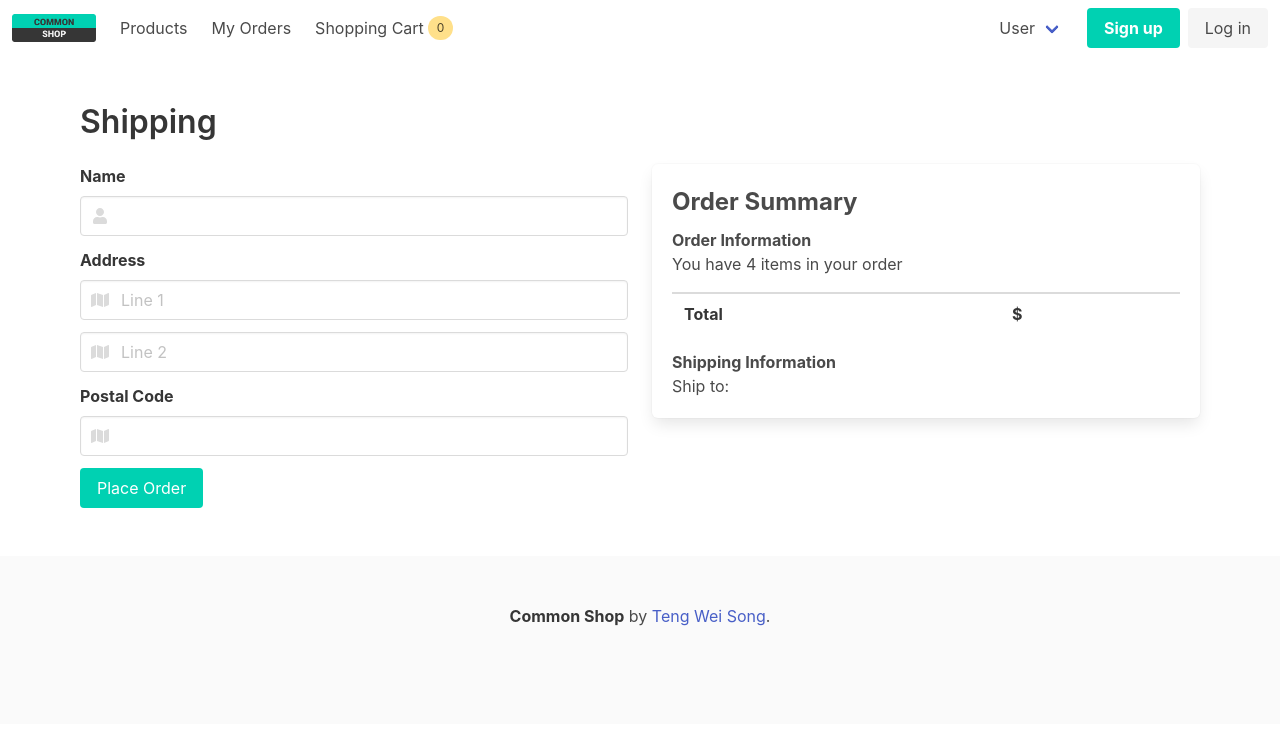
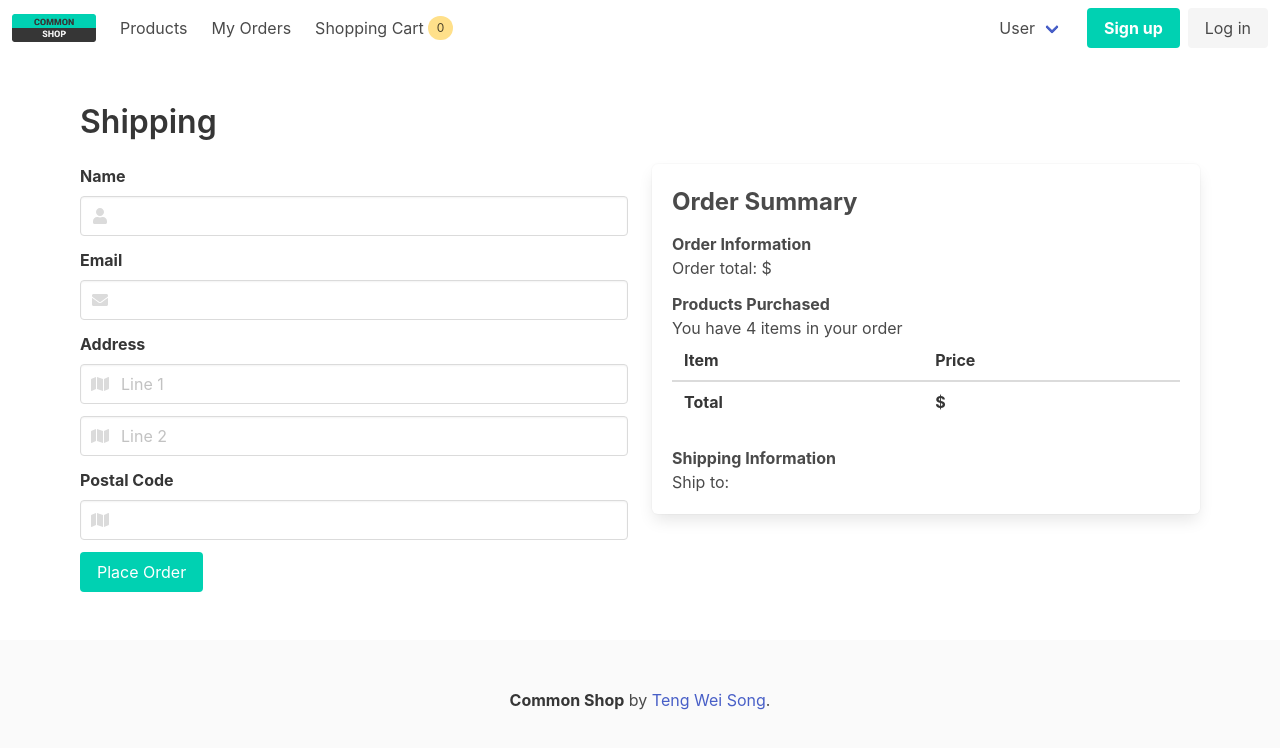
Before and after one commit to weisong0908/common-shop-web-client, a Vue app: page /check-out in a window 1280 px wide. Shown: the top 748 px of the page. Built offline with nearby package versions, Linux system fonts and the light colour scheme.

Commit message:
refactoring

```diff
--- a/src/components/OrderSummary.vue
+++ b/src/components/OrderSummary.vue
@@ -1,9 +1,19 @@
 <template>
   <div class="box">
     <p class="is-size-4 has-text-weight-bold">Order Summary</p>
-    <p class="has-text-weight-bold mt-2">Order Information</p>
+    <p v-if="order.id" class="has-text-grey">Order ID: {{ order.id }}</p>
+    <p class="has-text-weight-bold mt-3">Order Information</p>
+    <p v-if="order.date">Order date: {{ order.date }}</p>
+    <p>Order total: ${{ order.totalPrice }}</p>
+    <p class="has-text-weight-bold mt-3">Products Purchased</p>
     <p>You have 4 items in your order</p>
-    <table class=" my-4 table is-hoverable is-fullwidth">
+    <table class="table is-hoverable is-fullwidth">
+      <thead>
+        <tr>
+          <th>Item</th>
+          <th>Price</th>
+        </tr>
+      </thead>
       <tbody>
         <tr v-for="product in order.products" :key="product.id">
           <td>{{ product.count }} &times; {{ product.title }}</td>
@@ -17,8 +27,10 @@
         </tr>
       </tfoot>
     </table>
-    <p class="has-text-weight-bold mt-2">Shipping Information</p>
-    <p>Ship to: {{ customer.name }}</p>
+    <p class="has-text-weight-bold mt-3">Shipping Information</p>
+    <p>Ship to:</p>
+    <p>{{ customer.name }}</p>
+    <p>{{ customer.email }}</p>
     <p>{{ customer.address.line1 }}</p>
     <p>{{ customer.address.line2 }}</p>
     <p>{{ customer.address.postalCode }}</p>
--- a/src/components/ProductCard.vue
+++ b/src/components/ProductCard.vue
@@ -8,7 +8,7 @@
     <div class="card-content">
       <p class="has-text-grey is-size-7">{{ product.category }}</p>
       <p class="is-size-4 has-text-weight-bold">{{ product.title }}</p>
-      <p class="is-size-6">${{ product.price }}</p>
+      <p>${{ product.price }}</p>
     </div>
     <footer v-if="isPreview === false" class="card-footer">
       <a @click="addToCart(product)" class="card-footer-item">Add to Cart</a>
@@ -16,29 +16,29 @@
     </footer>
     <div :class="isShowModal ? 'modal is-active' : 'modal'">
       <div class="modal-background" @click="isShowModal = false"></div>
-      <div class="modal-card">
-        <header class="modal-card-head">
-          <p class="modal-card-title">{{ product.title }}</p>
-          <button
-            class="delete"
-            aria-label="close"
-            @click="isShowModal = false"
-          ></button>
-        </header>
-        <section class="modal-card-body">
+      <div class="modal-content">
+        <div class="box">
+          <p class="is-size-4 has-text-weight-bold">{{ product.title }}</p>
           <p>{{ product.category }}</p>
           <figure class="image is-4by3 my-3">
             <img :src="product.thumbnailUrl" alt="Product thumbnail image" />
           </figure>
           <p class="my-3">{{ product.description }}</p>
           <p>${{ product.price }}</p>
-        </section>
-        <footer class="modal-card-foot">
-          <button class="button is-primary" @click="addToCart(product)">
-            Add to Cart
-          </button>
-          <button class="button" @click="isShowModal = false">Cancel</button>
-        </footer>
+          <br />
+          <div class="field is-grouped">
+            <div class="control">
+              <button class="button is-primary" @click="addToCart(product)">
+                Add to Cart
+              </button>
+            </div>
+            <div class="control">
+              <button class="button" @click="isShowModal = false">
+                Cancel
+              </button>
+            </div>
+          </div>
+        </div>
       </div>
     </div>
   </div>
--- a/src/components/ShippingForm.vue
+++ b/src/components/ShippingForm.vue
@@ -11,6 +11,20 @@
           id="customerName"
           class="input"
           v-model="customer.name"
+        />
+      </div>
+    </div>
+    <div class="field">
+      <label for="customerEmail" class="label">Email</label>
+      <div class="control has-icons-left">
+        <span class="icon is-small is-left">
+          <i class="fas fa-envelope"></i>
+        </span>
+        <input
+          type="text"
+          id="customerEmail"
+          class="input"
+          v-model="customer.email"
         />
       </div>
     </div>
--- a/src/pages/MyOrders.vue
+++ b/src/pages/MyOrders.vue
@@ -23,16 +23,10 @@
           <pre>
             {{ selectedOrder }}
           </pre>
-          <p>Order ID: {{ selectedOrder.id }}</p>
-          <p>Order date: {{ selectedOrder.date }}</p>
-          <ul>
-            <li v-for="product in selectedOrder.products" :key="product.id">
-              <p>Product ID: {{ product.id }}</p>
-              <p>Product title: {{ product.title }}</p>
-              <p>Product quantity: {{ product.count }}</p>
-              <p>Product price: {{ product.price }}</p>
-            </li>
-          </ul>
+          <order-summary
+            :order="selectedOrder"
+            :customer="selectedOrder.customer"
+          ></order-summary>
         </div>
       </div>
       <button
@@ -46,11 +40,13 @@
 
 <script>
 import Page from "../components/Page";
+import OrderSummary from "../components/OrderSummary";
 import orderService from "../services/orderService";
 
 export default {
   components: {
-    Page
+    Page,
+    OrderSummary
   },
   data() {
     return {
--- a/src/services/orderService.js
+++ b/src/services/orderService.js
@@ -8,19 +8,31 @@ const orders = [
   {
     id: 1,
     date: "2020-8-1",
+    totalPrice: 40,
     products: [
       {
         id: 1,
         title: "Product 1",
         count: 1,
+        unitPrice: 10,
         price: 10
       },
       {
         id: 2,
         title: "Product 2",
         count: 3,
-        price: 40
+        unitPrice: 10,
+        price: 30
       }
-    ]
+    ],
+    customer: {
+      name: "Customer 1",
+      email: "email@example.com",
+      address: {
+        line1: "address 1",
+        line2: "address 2",
+        postalCode: "123456"
+      }
+    }
   }
 ];
```
